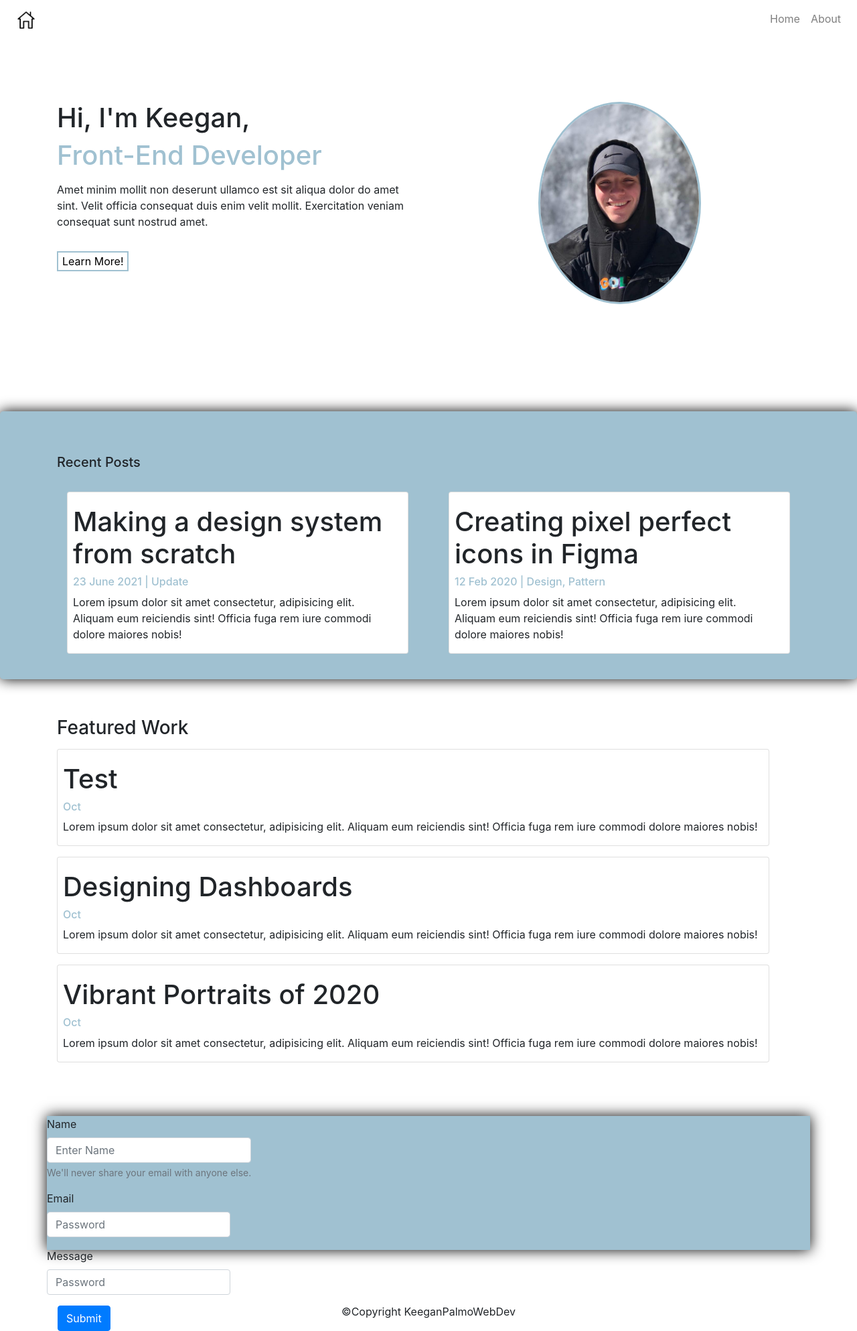
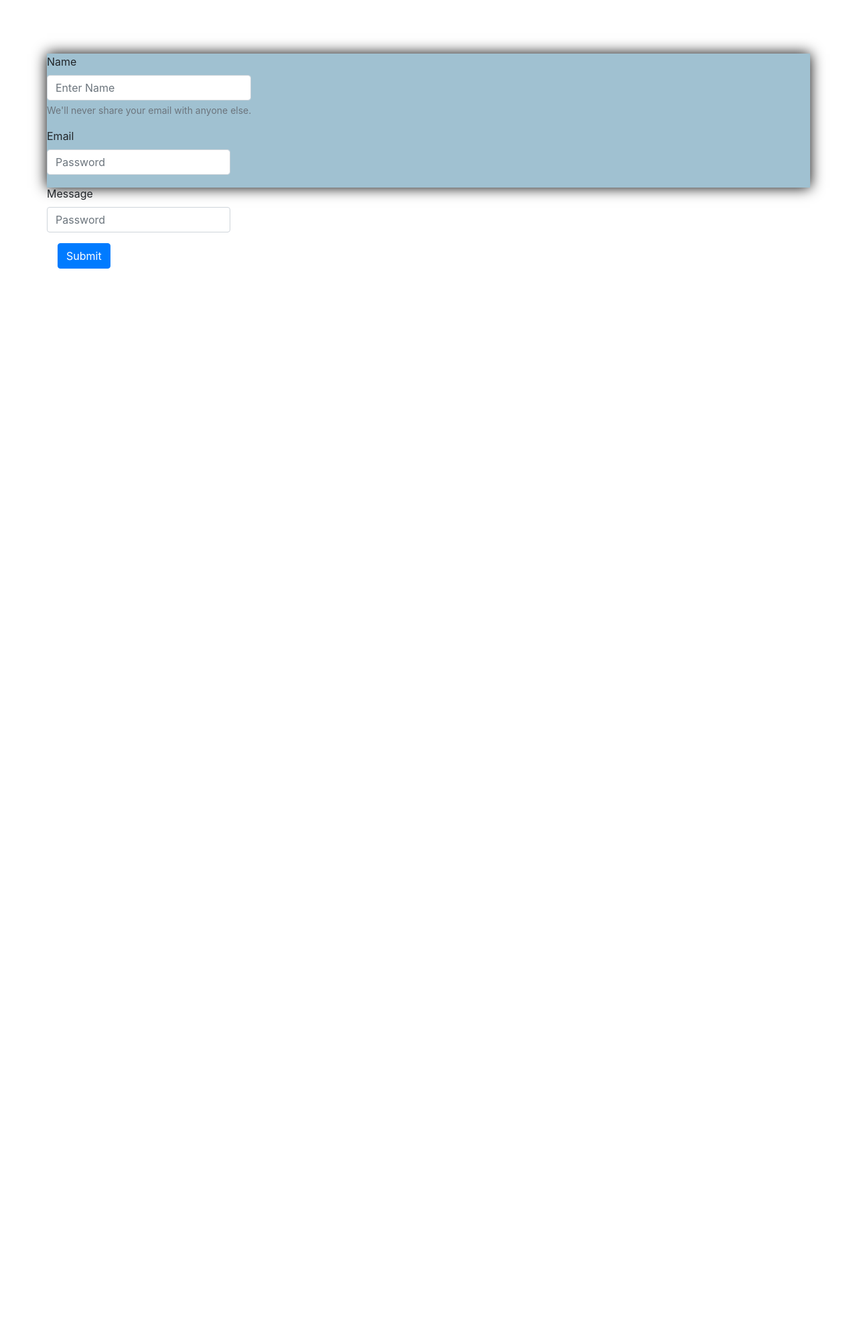
Before and after one commit to kppalmo/personalportfolio, a React (Create React App) app: page / in a window 1280 px wide. Shown: the whole page at 67% size. After the commit the page ends 800 px from the top, so only its background shows below. Built offline with nearby package versions, Linux system fonts and the light colour scheme.

Commit message:
contactUs

```diff
--- a/src/Pages/MAINPAGE.js
+++ b/src/Pages/MAINPAGE.js
@@ -7,10 +7,7 @@ import ContactUs from '../utils/ContactUs';
 export const MAINPAGE = () => (
 
     <>
-    <Navigation/>
-    <LandingPage/>
     <ContactUs/>
-    <Footer/>
     </>
 
 )
--- a/src/utils/ContactUs.jsx
+++ b/src/utils/ContactUs.jsx
@@ -64,9 +64,9 @@ export default function ContactUs() {
           value="Send"
           onClick={event =>  window.location.href='/esent'}
           className="contact-sub"
-        >
+      >
           Submit
-        </Button>
+      </Button>
       </Row>
     </Form>
     </Container>
```
